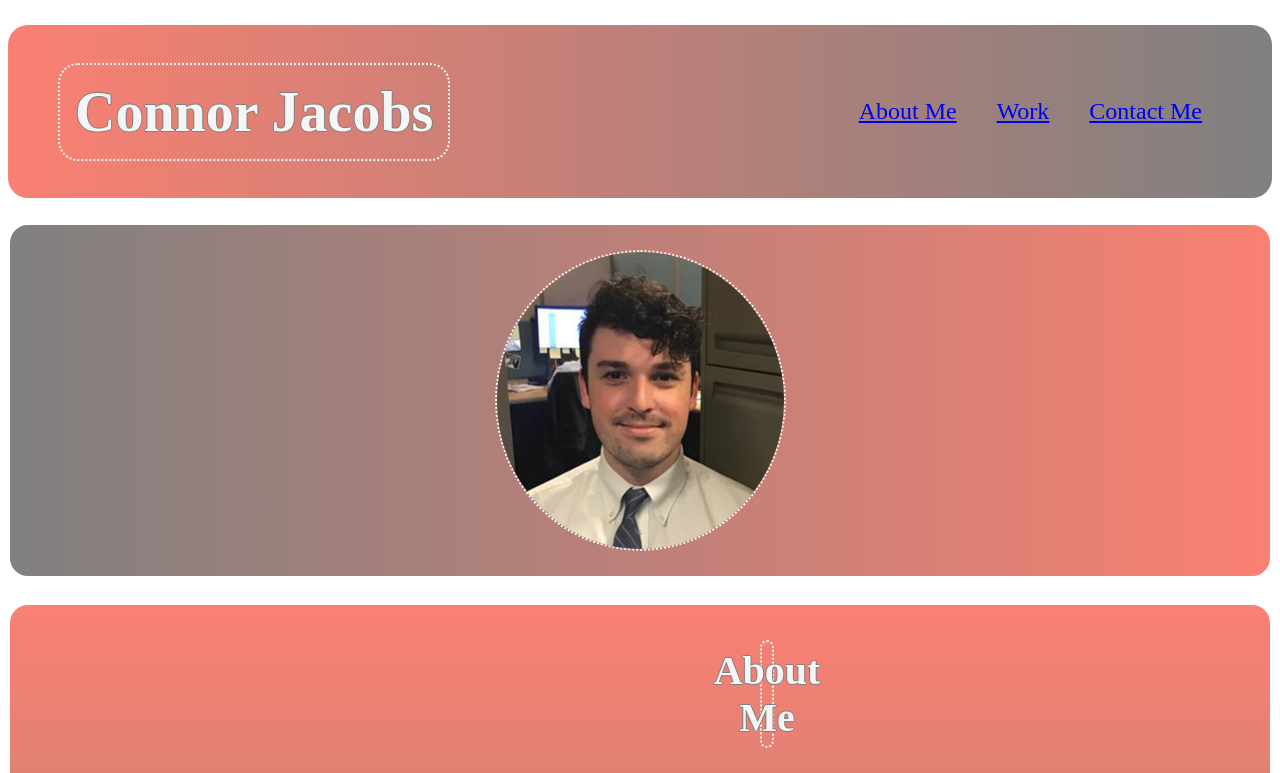
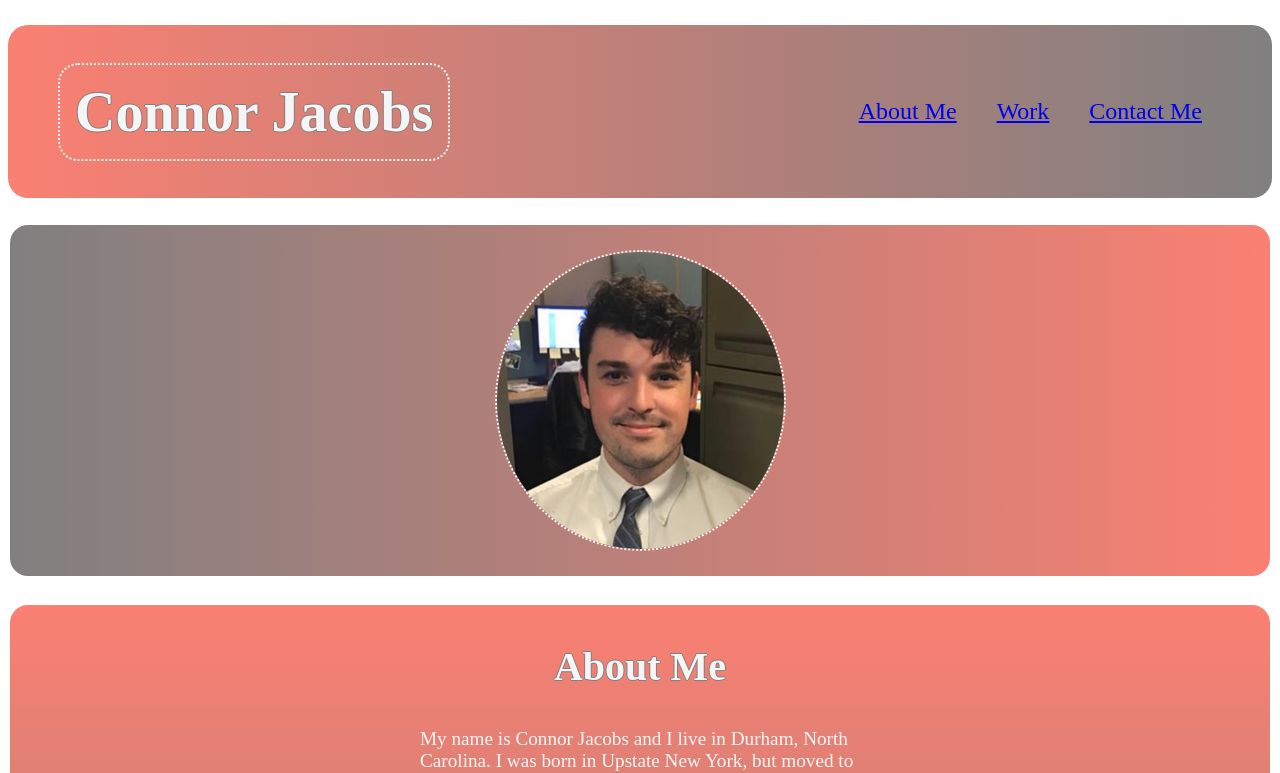
Before and after one commit to jacobscj/Portfolio, a plain HTML site: page index.html in a window 1280 px wide. Shown: the top 773 px of the page. Drawn offline with Linux system fonts and the light colour scheme.

Commit message:
fixing borders

```diff
--- a/assets/css/style.css
+++ b/assets/css/style.css
@@ -27,15 +27,10 @@ h1 {
 
 h2 {
     padding: 5px;
-    margin: 35px 750px 20px 750px;
     color: whitesmoke;
     font-size: 250%;
     text-align: center;
     text-shadow: -1px 0 grey, 0 1px grey, 1px 0 grey, 0 -1px grey;
-    display: flex;
-    justify-content: center;
-    border: whitesmoke 2px dotted;
-    border-radius: 20px;
 }
 
 nav {
```
Also changed, not shown: index.html (+0 -3 lines).
